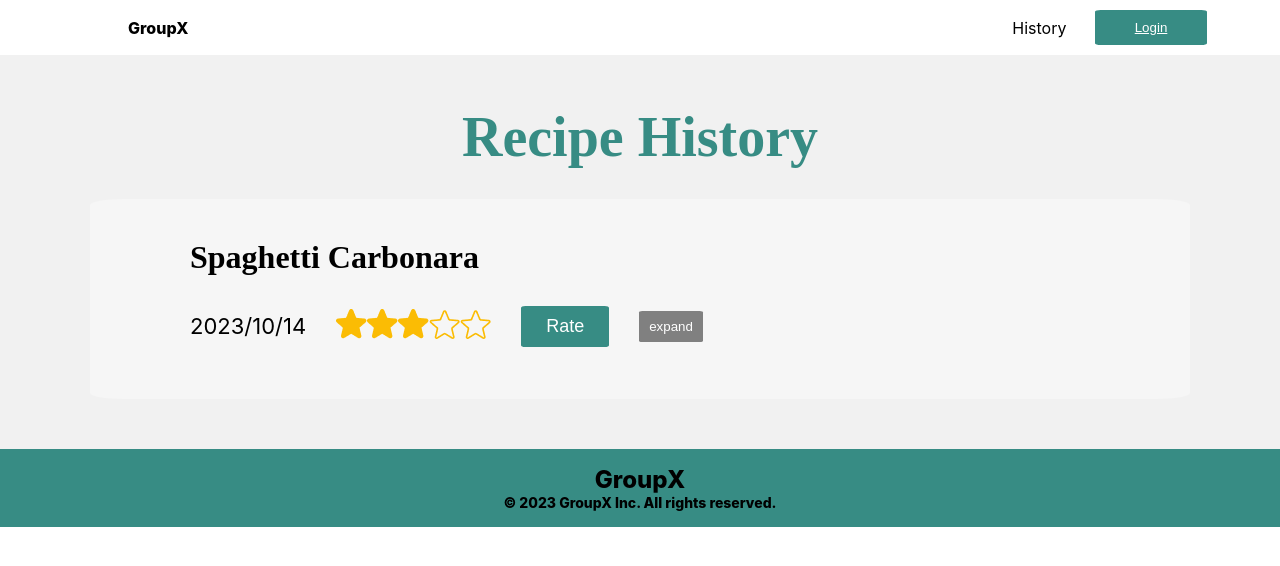
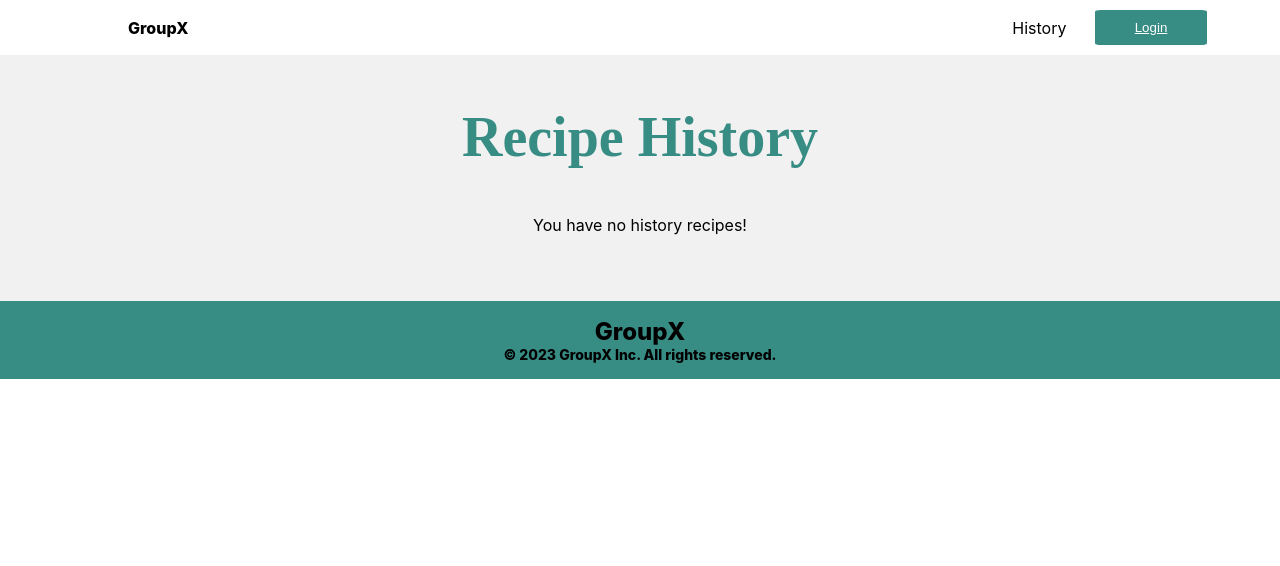
Before and after one commit to VT-SE-Fall2023/groupx-recipe-frontend, a React (Create React App) app: page /history in a window 1280 px wide. Shown: the top 566 px of the page. Built offline with nearby package versions, Linux system fonts and the light colour scheme.

Commit message:
handle empty history

```diff
--- a/src/HistoryElement.js
+++ b/src/HistoryElement.js
@@ -11,7 +11,7 @@ function HistoryElement(props) {
     //map only for array, so have to use Object.entries to convert
     const recipeSteps = Object.entries(props.instructions).map(([step,description])=>
         <p className='menu-steps'>
-            {step}<br/>
+            Step {parseInt(step)+1}<br/>
             {description}
         </p>
     )
--- a/src/HistoryPage.js
+++ b/src/HistoryPage.js
@@ -13,20 +13,8 @@ function HistoryPage() {
         <div className='history-page'>
             <h1 className='main-title'>Recipe History</h1>
             <section className='menus'>
-                <HistoryElement
-                    name="Spaghetti Carbonara"
-                    date="2023/10/14"
-                    ingredients={["Eggs", "Balcon", "Garlic"]}
-                    instructions={{
-                        "Step 1":"Place a large pot of lightly salted water (no more than 1 tablespoon salt) over high heat, and bring to a boil. Fill a large bowl with hot water for serving, and set aside.",
-                        "Step 2":"In a mixing bowl, whisk together the eggs, yolks and pecorino and Parmesan. Season with a pinch of salt and generous black pepper.",
-                        "Step 3":"Set the water to boil. Meanwhile, heat oil in a large skillet over medium heat, add the pork, and sauté until the fat just renders, on the edge of crispness but not hard. Remove from heat and set aside.",
-                        "Step 4":"Add pasta to the water and boil until a bit firmer than al dente. Just before pasta is ready, reheat guanciale in skillet, if needed. Reserve 1 cup of pasta water, then drain pasta and add to the skillet over low heat. Stir for a minute or so.",
-                        "Step 5":"Empty serving bowl of hot water. Dry it and add hot pasta mixture. Stir in cheese mixture, adding some reserved pasta water if needed for creaminess. Serve immediately, dressing it with a bit of additional grated pecorino and pepper."
-                    }}
-                    rating={3}
-                ></HistoryElement>
-                {history.map((data)=>(
+                { history && history.length > 0
+                    ? history.map((data)=>(
                     <HistoryElement
                         id={data._id}
                         name={data.name}
@@ -34,8 +22,9 @@ function HistoryPage() {
                         ingredients={data.ingredients}
                         instructions={data.instructions}
                         rating={data.rating ? Number(data.rating) : 0}
-                ></HistoryElement>
-                ))}
+                    ></HistoryElement>))
+                    : (<p>You have no history recipes!</p>)
+                }
             </section>
         </div>
     );
--- a/src/context/EmailContext.js
+++ b/src/context/EmailContext.js
@@ -1,4 +1,4 @@
-import React, { createContext, useContext, useState } from 'react';
+import React, { createContext, useContext, useState} from 'react';
 
 const EmailContext = createContext();
 
--- a/src/context/HistoryContext.js
+++ b/src/context/HistoryContext.js
@@ -1,4 +1,4 @@
-import React, { createContext, useContext, useState } from 'react';
+import React, { createContext, useContext, useState} from 'react';
 
 const HistoryContext = createContext();
 
```
